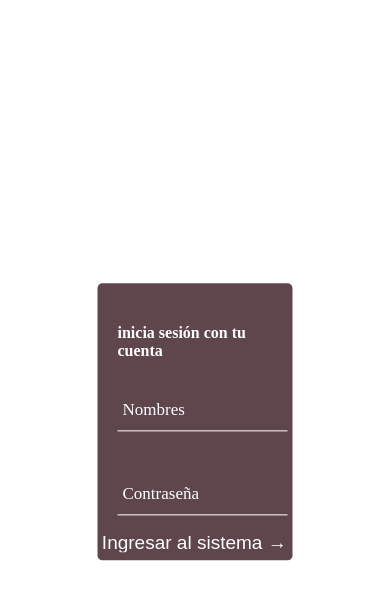
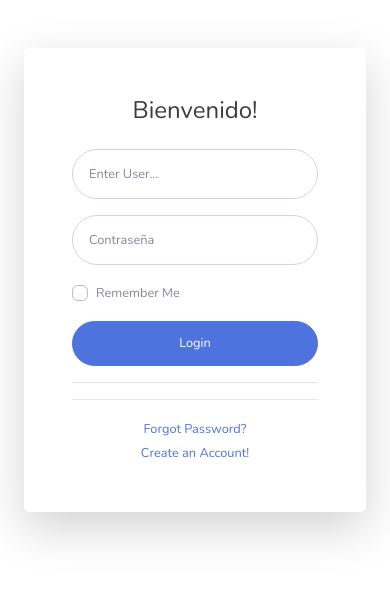
Before and after one commit to Jimena-cs28/sistemabiblioteca, a PHP site: page / in a window 390 px wide. Shown: the top 600 px of the page. Run offline with PHP 8.4, Linux system fonts and the light colour scheme; some libraries are stand-ins or nearby versions.

Commit message:
InterfaceLogin

```diff
--- a/index.php
+++ b/index.php
@@ -5,26 +5,84 @@
   <meta charset="UTF-8">
   <meta name="viewport" content="width=device-width, initial-scale=1">
   <!-- <link rel="Shortcut Icon" type="image/x-icon" href="assets/icons/book.ico" /> -->
-  <link rel="stylesheet" href="./views/css/login.css">
+  <!-- <link rel="stylesheet" href="./views/css/login.css"> -->
+      <!-- Custom fonts for this template-->
+    <link href="vendor/fontawesome-free/css/all.min.css" rel="stylesheet" type="text/css">
+    <link href="https://fonts.googleapis.com/css?family=Nunito:200,200i,300,300i,400,400i,600,600i,700,700i,800,800i,900,900i" rel="stylesheet">
+    <!-- Custom styles for this template-->
+    <link href="./views/css/sb-admin-2.min.css" rel="stylesheet">
 </head>
 <body class="full-cover-background">
-  <div class="form-container">
-    <p class="text-center" style="margin-top: 17px;">
-      <i class="zmdi zmdi-account-circle zmdi-hc-5x"></i>
-    </p>
-    <h4 class="text-center all-tittles" style="margin-bottom: 30px;">inicia sesión con tu cuenta</h4>
-    <form>
-      <div class="group-material-login">
-        <input type="text" class="material-login-control" required="" maxlength="70" name="nombreuser" id="nombreusuario">
-        <label for="nombreusuario">Nombres</label>
-      </div><br>
-      <div class="group-material-login">
-        <input type="password" class="material-login-control" name="clave" required="" maxlength="70" id="claveacceso">
-        <label for="claveacceso"> Contraseña</label>
+  <div class="container">
+        <!-- Outer Row -->
+      <div class="row justify-content-center">
+        <div class="col-xl-10 col-lg-12 col-md-9">
+          <div class="card o-hidden border-0 shadow-lg my-5">
+            <div class="card-body p-0">
+                <!-- Nested Row within Card Body -->
+                <div class="row">
+                    <div class="col-lg-6 d-none d-lg-block bg-login-image"></div>
+                    <div class="col-lg-6">
+                        <div class="p-5">
+                            <div class="text-center">
+                                <h1 class="h4 text-gray-900 mb-4">Bienvenido!</h1>
+                            </div>
+                            <form class="user">
+                                <div class="form-group">
+                                    <input type="email" class="form-control form-control-user"
+                                        id="nombreusuario" aria-describedby="emailHelp"
+                                        placeholder="Enter User...">
+                                </div>
+                                <div class="form-group">
+                                    <input type="password" class="form-control form-control-user"
+                                        id="claveacceso" placeholder="Contraseña">
+                                </div>
+                                <div class="form-group">
+                                    <div class="custom-control custom-checkbox small">
+                                        <input type="checkbox" class="custom-control-input" id="customCheck">
+                                        <label class="custom-control-label" for="customCheck">Remember
+                                            Me</label>
+                                    </div>
+                                </div>
+                                <a href="index.html" class="btn btn-primary btn-user btn-block">
+                                    Login
+                                </a>
+                                <hr><!--
+                                <a href="index.html" class="btn btn-google btn-user btn-block">
+                                    <i class="fab fa-google fa-fw"></i> Login with Google
+                                </a>
+                                <a href="index.html" class="btn btn-facebook btn-user btn-block">
+                                    <i class="fab fa-facebook-f fa-fw"></i> Login with Facebook
+                                </a> -->
+                            </form>
+                            <hr>
+                            <div class="text-center">
+                                <a class="small" href="forgot-password.html">Forgot Password?</a>
+                            </div>
+                            <div class="text-center">
+                                <a class="small" href="register.html">Create an Account!</a>
+                            </div>
+                        </div>
+                    </div>
+                </div>
+            </div>
+          </div>
+
+        </div>
+
       </div>
-      <input class="btn-login" type="button" id="iniciar" name="login" value="Ingresar al sistema →"/>
-    </form>
-  </div>
+
+    </div>
+
+    <!-- Bootstrap core JavaScript-->
+    <script src="vendor/jquery/jquery.min.js"></script>
+    <script src="vendor/bootstrap/js/bootstrap.bundle.min.js"></script>
+
+    <!-- Core plugin JavaScript-->
+    <script src="vendor/jquery-easing/jquery.easing.min.js"></script>
+
+    <!-- Custom scripts for all pages-->
+    <script src="./js/sb-admin-2.min.js"></script>
   <!-- <script src="./js/login.js"></script> -->
   <script>
     document.addEventListener("DOMContentLoaded", () => {
--- a/views/index.php
+++ b/views/index.php
@@ -229,7 +229,7 @@ if (!isset($_SESSION['login']) || !$_SESSION['login']['status']){
                                     Activity Log
                                 </a>
                                 <div class="dropdown-divider"></div>
-                                <a class="dropdown-item" href="./controller/usuario.controller.php?operacion=destroy" data-toggle="modal" data-target="#logoutModal">
+                                <a class="dropdown-item" href="../controller/usuario.controller.php?operacion=destroy">
                                     <i class="fas fa-sign-out-alt fa-sm fa-fw mr-2 text-gray-400"></i>
                                     Logout
                                 </a>
```
